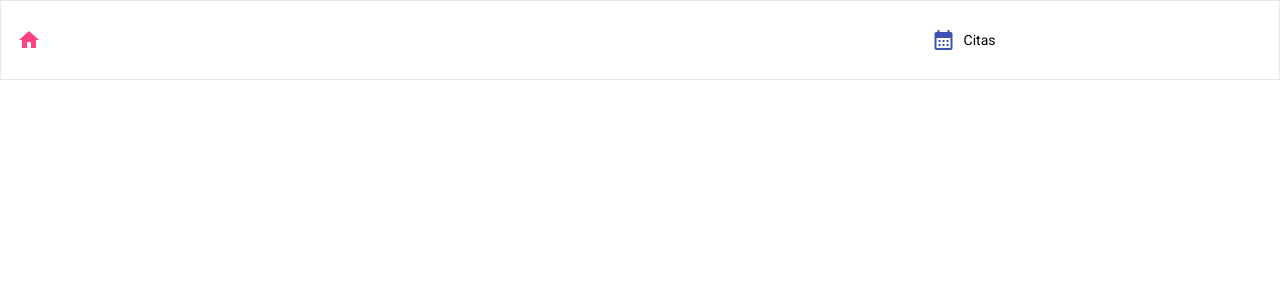
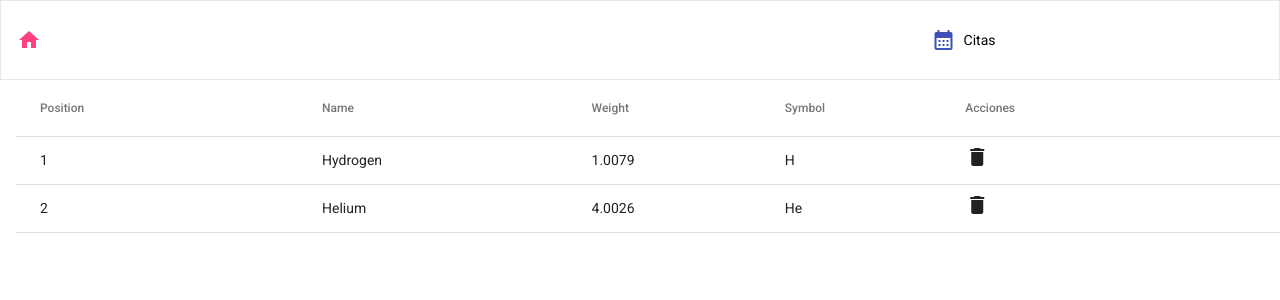
Before and after one commit to MonnyDev-Luffy/hopitales-main, an Angular app: page / in a window 1280 px wide. Shown: the top 300 px of the page. Built offline with nearby package versions, Linux system fonts and the light colour scheme.

Commit message:
feat: tabla hospital mony

```diff
--- a/src/app/app.component.html
+++ b/src/app/app.component.html
@@ -1,2 +1,15 @@
 <app-navbar></app-navbar>
 <router-outlet></router-outlet>
+
+<ng-template #actions let-element>
+  <button mat-icon-button>
+    <mat-icon>delete</mat-icon>
+  </button>
+</ng-template>
+
+<!-- Paso el template de acciones al componente hijo -->
+<app-global-table
+  [dataSource]="dataSource"
+  [displayedColumns]="displayedColumns"
+  [actionsTemplate]="actions">
+</app-global-table>
--- a/src/app/app.component.ts
+++ b/src/app/app.component.ts
@@ -7,4 +7,12 @@ import { Component } from '@angular/core';
 })
 export class AppComponent {
   title = 'hospitalario';
+  // Datos de ejemplo para la tabla
+  dataSource = [
+    { position: 1, name: 'Hydrogen', weight: 1.0079, symbol: 'H', editar: true, consultar: true, eliminar: false },
+    { position: 2, name: 'Helium', weight: 4.0026, symbol: 'He', editar: false, consultar: true, eliminar: true }
+  ];
+
+  // Columnas a renderizar
+  displayedColumns: string[] = ['position', 'name', 'weight', 'symbol'];
 }
--- a/src/app/app.module.ts
+++ b/src/app/app.module.ts
@@ -5,6 +5,8 @@ import { AppRoutingModule } from './app-routing.module';
 import { AppComponent } from './app.component';
 import { BrowserAnimationsModule } from '@angular/platform-browser/animations';
 import {NavbarComponent} from "../components/navbar/navbar.component";
+import {GlobalTableComponent} from "../shared/components/global-table/global-table.component";
+import {MatIconModule} from "@angular/material/icon";
 
 @NgModule({
   declarations: [
@@ -15,6 +17,8 @@ import {NavbarComponent} from "../components/navbar/navbar.component";
     AppRoutingModule,
     BrowserAnimationsModule,
     NavbarComponent,
+    GlobalTableComponent,
+    MatIconModule,
   ],
   providers: [],
   bootstrap: [AppComponent]
--- /dev/null
+++ b/src/shared/components/global-table/global-table.component.html
@@ -0,0 +1,25 @@
+<table mat-table [dataSource]="dataSource" class="mat-elevation-z w-full mx-4">
+
+  <!-- Genera dinámicamente las columnas del dataSource -->
+  <ng-container *ngFor="let column of displayedColumns">
+    <ng-container [matColumnDef]="column">
+      <th mat-header-cell *matHeaderCellDef> {{ column | titlecase }} </th>
+      <td mat-cell *matCellDef="let element">
+        {{ element[column] }}
+      </td>
+    </ng-container>
+  </ng-container>
+
+  <!-- Columna de acciones personalizada pasada desde el componente padre -->
+  <ng-container matColumnDef="acciones">
+    <th mat-header-cell *matHeaderCellDef> Acciones </th>
+    <td mat-cell *matCellDef="let element">
+      <!-- Se renderiza el template de acciones -->
+      <ng-container *ngTemplateOutlet="actionsTemplate; context: { $implicit: element }"></ng-container>
+    </td>
+  </ng-container>
+
+  <!-- Renderiza las filas de la tabla -->
+  <tr mat-header-row *matHeaderRowDef="displayedColumns.concat('acciones')"></tr>
+  <tr mat-row *matRowDef="let row; columns: displayedColumns.concat('acciones')"></tr>
+</table>
--- /dev/null
+++ b/src/shared/components/global-table/global-table.component.ts
@@ -0,0 +1,24 @@
+import {Component, Input, OnInit, TemplateRef} from '@angular/core';
+import { CommonModule } from '@angular/common';
+import {MatTableModule} from "@angular/material/table";
+import {MatIconModule} from "@angular/material/icon";
+
+@Component({
+  selector: 'app-global-table',
+  standalone: true,
+  imports: [CommonModule, MatTableModule, MatIconModule],
+  templateUrl: './global-table.component.html',
+  styleUrls: ['./global-table.component.scss']
+})
+export class GlobalTableComponent implements OnInit {
+  // Inputs para los datos, las columnas, y el contenedor de acciones
+  @Input() dataSource: any[] = [];
+  @Input() displayedColumns: string[] = [];
+  @Input() actionsTemplate!: TemplateRef<any>; // Referencia al ng-container del componente padre
+
+  constructor() { }
+
+  ngOnInit(): void {
+  }
+
+}
```
Also changed, not shown: src/shared/components/global-table/global-table.component.scss (added).
